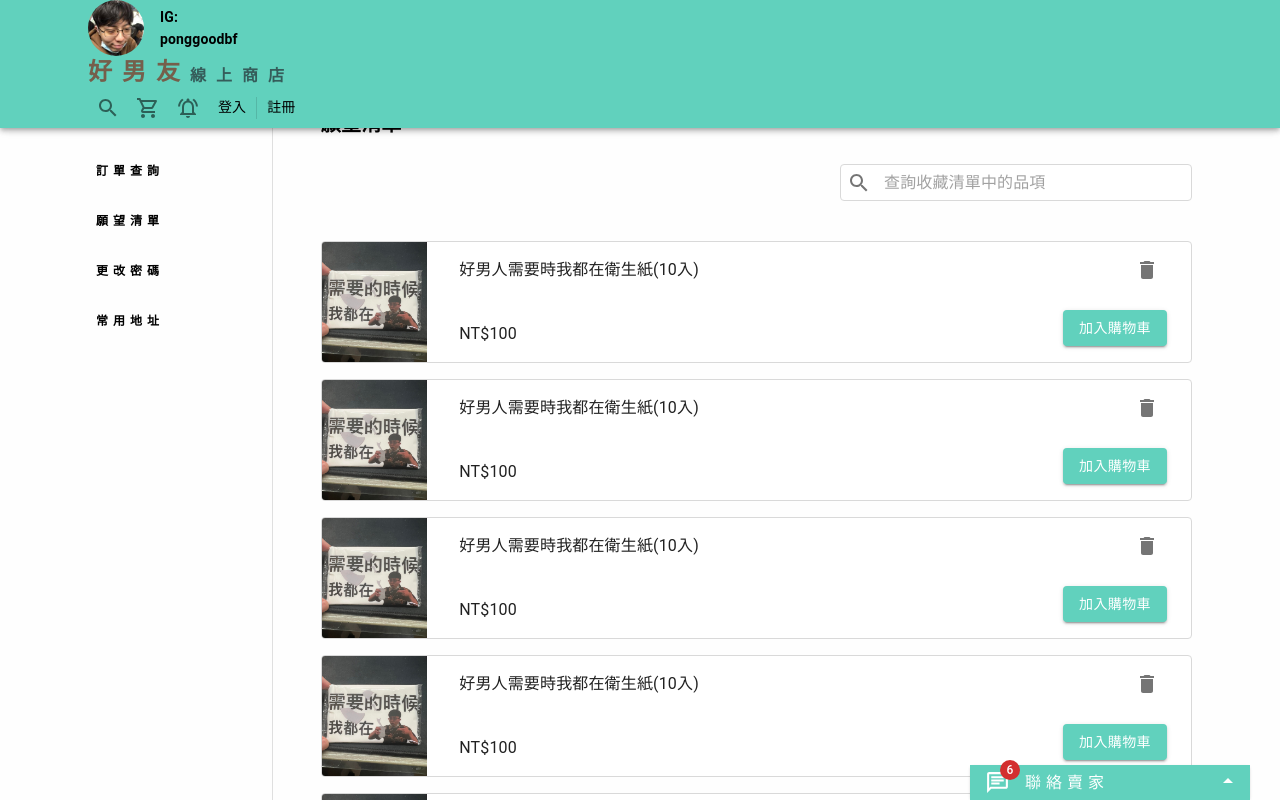
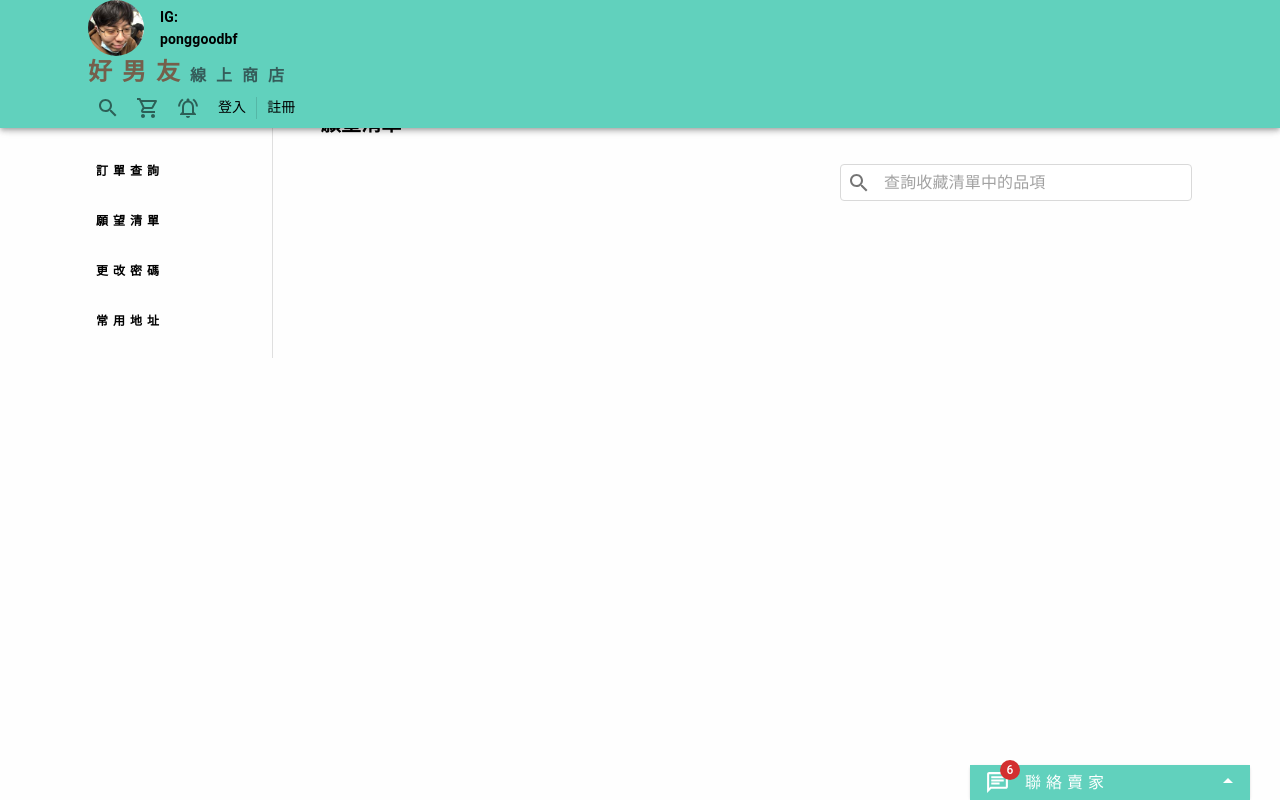
Before and after one commit to austin72905/ponggoodbf-shop-frontend, a React (Create React App) app: page /user/collection-list in a window 1280 px wide. Shown: the top 800 px of the page. Built offline with nearby package versions, Linux system fonts and the light colour scheme.

Commit message:
模擬加入收藏清單的功能(之後要改回來)

```diff
--- a/src/App.tsx
+++ b/src/App.tsx
@@ -72,7 +72,9 @@ function App() {
   const [chatOpen, setChatOpen] = useState(false)
 
   const [cartContent, setCartContent] = useState<ProductInfomationCount[]>([])
-  //console.log("cartContent",cartContent)
+
+  const [favoriteContent, setFavoriteContent] = useState<ProductInfomation[]>([])
+
   const addToCart=(product:ProductInfomation)=>{
     setCartContent(prev=>{
 
@@ -93,7 +95,24 @@ function App() {
     })
   }
 
+  const addToCollectionList=(product:ProductInfomation)=>{
+    setFavoriteContent(prev=>{
 
+      prev.push(product)
+
+      return [...prev]
+    })
+  }
+
+  const removeFromCollectionList=(productId:number)=>{
+
+    setFavoriteContent(prev=>{
+
+      let newList:ProductInfomation[]=prev.filter(ele=>ele.productId!==productId)
+
+      return newList
+    })
+  }
 
 
 
@@ -102,7 +121,7 @@ function App() {
 
   return (
     <ThemeProvider theme={customTheme}>
-      <CartContext.Provider value={{cartContent,setCartContent,addToCart}}>
+      <CartContext.Provider value={{cartContent,setCartContent,addToCart,favoriteContent,removeFromCollectionList,addToCollectionList}}>
         <Box sx={{ minHeight: "100vh", border: "0px solid", backgroundColor: "#fefefe" }}>
           <TopBar />
           <Toolbar />
--- a/src/pages/collection-list/CollectionList.tsx
+++ b/src/pages/collection-list/CollectionList.tsx
@@ -1,4 +1,4 @@
-import React from 'react'
+import React,{useContext} from 'react'
 import { Outlet, useLocation, useNavigate } from 'react-router-dom'
 
 import Container from '@mui/material/Container';
@@ -27,9 +27,13 @@ import ProductImage from '../../assets/朋朋衛生紙商品圖.jpg'
 
 import { ProductInfomation } from '../product/Product'
 
+import { CartContext} from '../../contextStore/context'
+
 export default function CollectionList() {
 
     const navigate = useNavigate();
+
+    const {favoriteContent,addToCart,addToCollectionList,removeFromCollectionList} =useContext(CartContext)
 
     const viewProduct=()=>{
         navigate("/product")
@@ -69,7 +73,7 @@ export default function CollectionList() {
                 <Grid item xs={8} sx={{ my: "0px" }}>
                     <List>
                         {
-                            showList.map((info,index)=>
+                            favoriteContent.map((info:ProductInfomation,index:number)=>
                             (
                                 <ListItem key={index} sx={{ paddingLeft: 0, paddingRight: 0 }}>
                                     <Card sx={{ display: "flex", width: "100%", boxShadow: "none",border:"solid 1px #d9d9d9" }}>
@@ -77,13 +81,13 @@ export default function CollectionList() {
                                         <Box sx={{ display: "flex", justifyContent: "space-between", width: "100%" }}>
                                             <CardContent sx={{ marginLeft: 2, marginRight: 2, display: "flex", flexDirection: "column", justifyContent: "space-between" }}>
                                                 <Typography onClick={viewProduct}  sx={{ '&:hover': { cursor: "pointer" } }}>{info.title}</Typography>
-                                                <Typography>NT$100</Typography>
+                                                <Typography>NT${info.price}</Typography>
                                             </CardContent>
                                             <CardActions sx={{ marginLeft: 2, marginRight: 2, marginBottom: 1, display: "flex", flexDirection: "column", justifyContent: "space-between", alignItems: "flex-end" }}>
-                                                <IconButton>
+                                                <IconButton onClick={()=>{removeFromCollectionList(info.productId)}}>
                                                     <DeleteIcon  />
                                                 </IconButton>
-                                                <Button variant="contained">加入購物車</Button>
+                                                <Button onClick={()=>{addToCart(info)}} variant="contained">加入購物車</Button>
                                             </CardActions>
                                         </Box>
 
--- a/src/pages/main-page/MainPage.tsx
+++ b/src/pages/main-page/MainPage.tsx
@@ -172,9 +172,20 @@ const GridView = ({viewProduct}:ViewProps) => {
 
 const ListView = ({viewProduct}:ViewProps) => {
 
-  const {addToCart} =useContext(CartContext)
+  const {addToCart,addToCollectionList,removeFromCollectionList} =useContext(CartContext)
 
   var showList:ProductInfomation[]=[]
+
+  const handleFavoriteChecked=(event: React.ChangeEvent<HTMLInputElement>,product:ProductInfomation)=>{
+
+
+      //是打勾的
+      if(event.target.checked){
+        addToCollectionList(product)
+      }else{
+        removeFromCollectionList(product.productId)
+      }
+  }
 
   for (let index = 0; index < 5; index++) {
     showList.push({...fakeProductInfomation,productId:1+index})
@@ -197,7 +208,7 @@ const ListView = ({viewProduct}:ViewProps) => {
                     <Typography>NT${info.price}</Typography>
                   </CardContent>
                   <CardActions sx={{ mx:2, mb: 1,display: "flex", flexDirection: "column", justifyContent: "space-between", alignItems: "flex-end" }}>
-                      <Checkbox icon={<FavoriteBorderIcon/>} checkedIcon={<FavoriteIcon sx={{ color: "red" }} />}/>
+                      <Checkbox icon={<FavoriteBorderIcon/>} onChange={(e)=>{handleFavoriteChecked(e,info)}} checkedIcon={<FavoriteIcon sx={{ color: "red" }}/>}/>
                       <Button variant="contained" onClick={()=>{addToCart(info)}}>加入購物車</Button>
                   </CardActions>
                 </Box>
```
